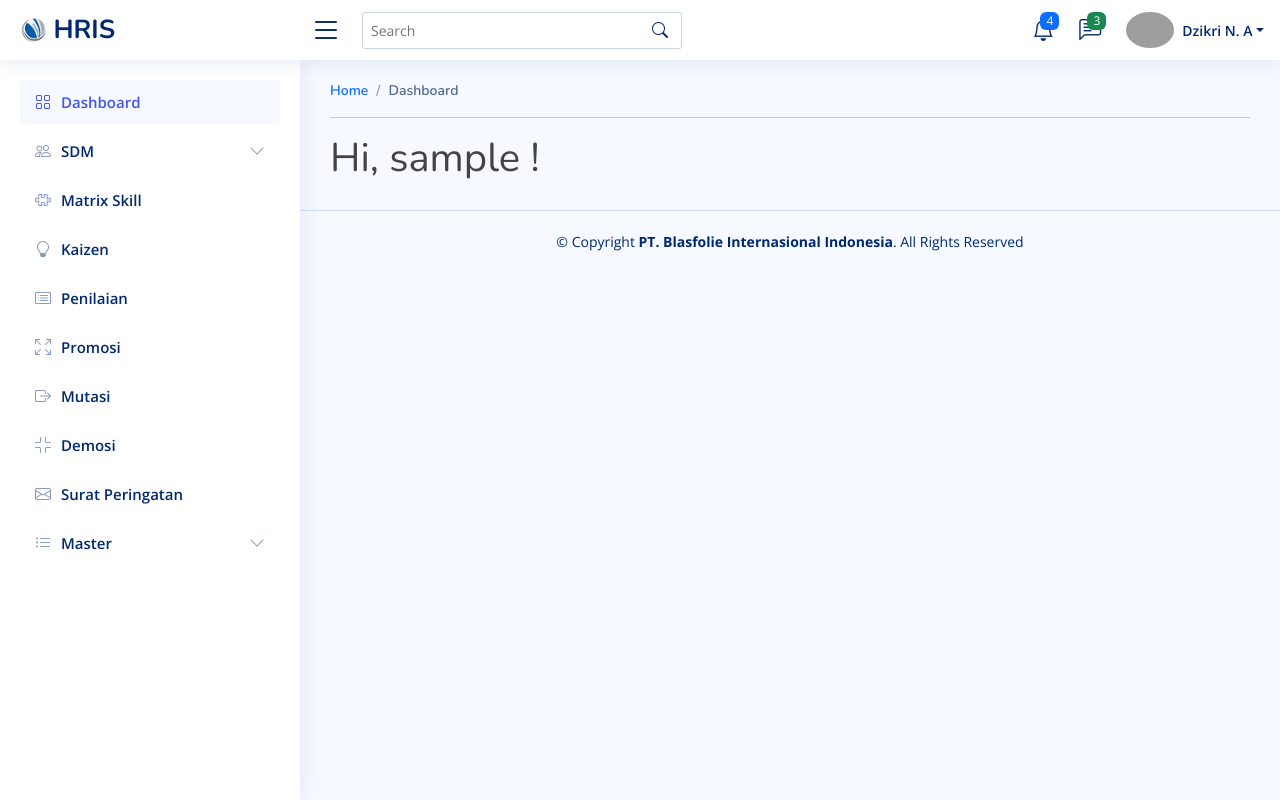
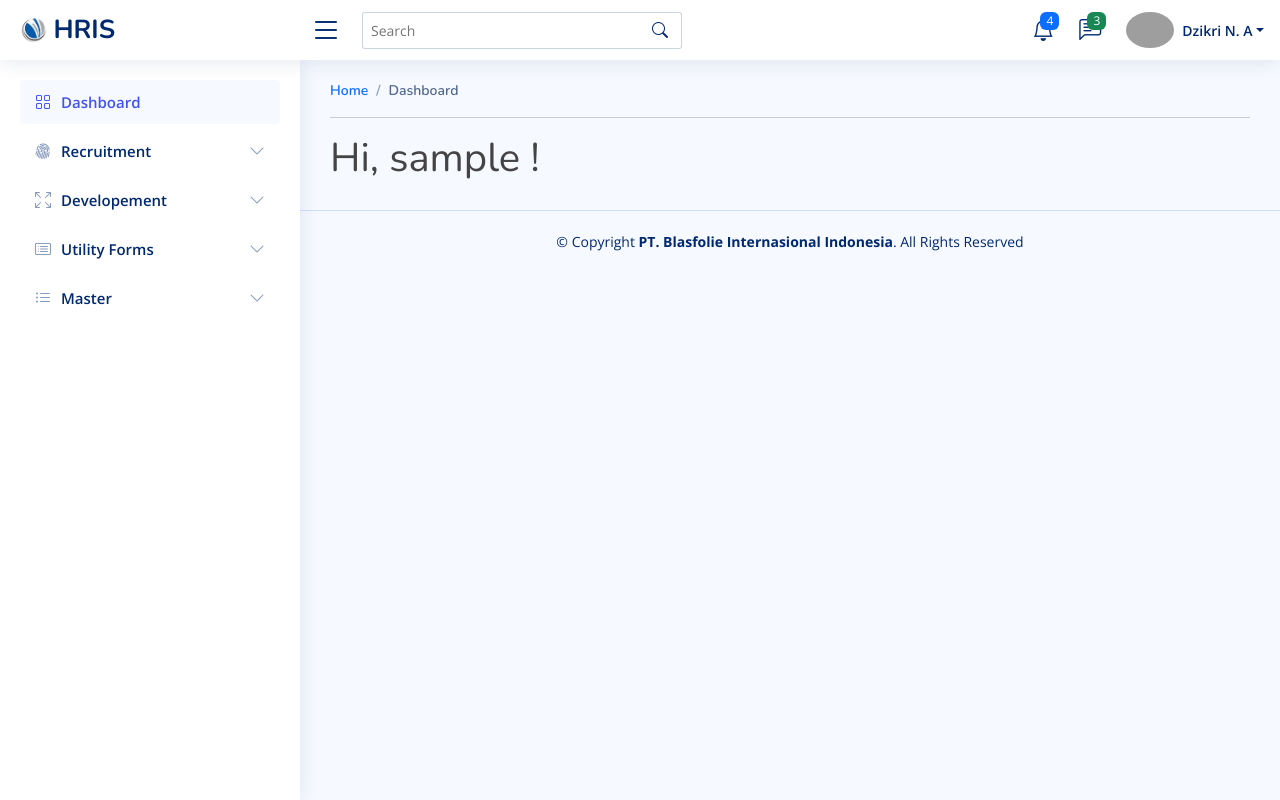
Before and after one commit to SyaidiPutra/hris, a PHP site: page /hris/public/dashboard in a window 1280 px wide. Run offline with PHP 8.4, Linux system fonts and the light colour scheme; the visitor is signed in with stand-in values (Sample User, id 1); some libraries are stand-ins or nearby versions; grey boxes are pictures that could not be loaded.

Commit message:
relayout sidebar menu

```diff
--- a/app/views/template/header.php
+++ b/app/views/template/header.php
@@ -278,79 +278,70 @@
       </li><!-- End Dashboard Nav -->
 
       <li class="nav-item">
-        <a class="nav-link collapsed" data-bs-target="#components-nav" data-bs-toggle="collapse" href="#">
-          <i class="bi bi-people"></i><span>SDM</span><i class="bi bi-chevron-down ms-auto"></i>
+        <a class="nav-link collapsed" data-bs-target="#recruitment-nav" data-bs-toggle="collapse" href="#">
+          <i class="bi bi-fingerprint"></i><span>Recruitment</span><i class="bi bi-chevron-down ms-auto"></i>
         </a>
-        <ul id="components-nav" class="nav-content collapse " data-bs-parent="#sidebar-nav">
+        <ul id="recruitment-nav" class="nav-content collapse " data-bs-parent="#sidebar-nav">
           <li>
-            <a href="<?= BASEURL; ?>/calonKaryawan">
-              <i class="bi bi-circle"></i><span>PTK</span>
+            <a href="<?= BASEURL; ?>/manpowerRequest">
+              <i class="bi bi-circle"></i><span>Permintaan Tenaga Kerja</span>
             </a>
           </li>
           <li>
-            <a href="<?= BASEURL; ?>/recruitment">
-              <i class="bi bi-circle"></i><span>Rekrutmen</span>
+            <a href="<?= BASEURL; ?>/calonKaryawan">
+              <i class="bi bi-circle"></i><span>Calon Karyawan</span>
+            </a>
+          </li>
+        </ul>
+      </li><!-- End Components Nav -->
+
+      <li class="nav-item">
+        <a class="nav-link collapsed" data-bs-target="#development-nav" data-bs-toggle="collapse" href="#">
+          <i class="bi bi-arrows-fullscreen"></i><span>Developement</span><i class="bi bi-chevron-down ms-auto"></i>
+        </a>
+        <ul id="development-nav" class="nav-content collapse " data-bs-parent="#sidebar-nav">
+          <li>
+            <a href="<?= BASEURL; ?>/training">
+              <i class="bi bi-circle"></i><span>Training</span>
             </a>
           </li>
           <li>
-            <a href="<?= BASEURL; ?>/training">
-              <i class="bi bi-circle"></i><span>Training</span>
+            <a href="<?= BASEURL; ?>/matrixSkill">
+              <i class="bi bi-circle"></i><span>Matrix Skill</span>
+            </a>
+          </li>
+        </ul>
+      </li><!-- End Components Nav -->
+
+      <li class="nav-item">
+        <a class="nav-link collapsed" data-bs-target="#utility-forms-nav" data-bs-toggle="collapse" href="#">
+          <i class="bi bi-card-list"></i><span>Utility Forms</span><i class="bi bi-chevron-down ms-auto"></i>
+        </a>
+        <ul id="utility-forms-nav" class="nav-content collapse " data-bs-parent="#sidebar-nav">
+          <li>
+            <a href="<?= BASEURL; ?>/kaizen">
+              <i class="bi bi-circle"></i><span>Kaizen</span>
+            </a>
+          </li>
+          <li>
+            <a href="<?= BASEURL; ?>/appraisal">
+              <i class="bi bi-circle"></i><span>Appraisal</span>
+            </a>
+          </li>
+          <li>
+            <a href="<?= BASEURL; ?>/transition"> <!-- Untuk promosi, mutasi dan demosi -->
+              <i class="bi bi-circle"></i><span>Transition</span>
+            </a>
+          </li>
+          <li>
+            <a href="<?= BASEURL; ?>/sp">
+              <i class="bi bi-circle"></i><span>Warning Letter</span>
             </a>
           </li>
         </ul>
       </li><!-- End Components Nav -->
 
       <!-- <li class="nav-heading">Pages</li> -->
-
-      <li class="nav-item">
-        <a class="nav-link collapsed" href="<?= BASEURL; ?>/skill">
-          <i class="bi bi-puzzle"></i>
-          <span>Matrix Skill</span>
-        </a>
-      </li>
-
-      <li class="nav-item">
-        <a class="nav-link collapsed" href="<?= BASEURL; ?>/kaizen">
-          <i class="bi bi-lightbulb"></i>
-          <span>Kaizen</span>
-        </a>
-      </li>
-
-      <li class="nav-item">
-        <a class="nav-link collapsed" href="<?= BASEURL; ?>/appraisal">
-        <i class="bi bi-card-list"></i>
-          <span>Penilaian</span>
-        </a>
-      </li>
-
-      <li class="nav-item">
-        <a class="nav-link collapsed" href="<?= BASEURL; ?>/promote">
-          <i class="bi bi-arrows-fullscreen"></i>
-          <span>Promosi</span>
-        </a>
-      </li>
-
-      <li class="nav-item">
-        <a class="nav-link collapsed" href="<?= BASEURL; ?>/mutation">
-          <i class="bi bi-box-arrow-right"></i>
-          <span>Mutasi</span>
-        </a>
-      </li>
-
-      <li class="nav-item">
-        <a class="nav-link collapsed" href="<?= BASEURL; ?>/demotion">
-          <i class="bi bi-fullscreen-exit"></i>
-          <span>Demosi</span>
-        </a>
-      </li>
-
-      <li class="nav-item">
-        <a class="nav-link collapsed" href="<?= BASEURL; ?>/warning-letter">
-          <i class="bi bi-envelope"></i>
-          <span>Surat Peringatan</span>
-        </a>
-      </li>
-
       <li class="nav-item">
         <a class="nav-link collapsed" data-bs-target="#components-nav-master" data-bs-toggle="collapse" href="#">
           <i class="bi bi-list-ul"></i><span>Master</span><i class="bi bi-chevron-down ms-auto"></i>
```
